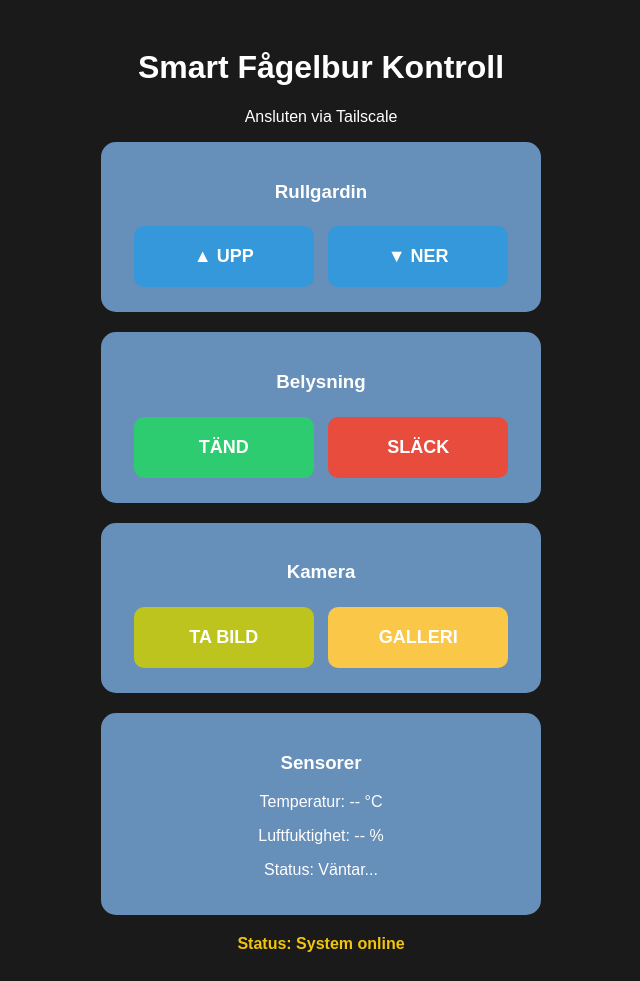
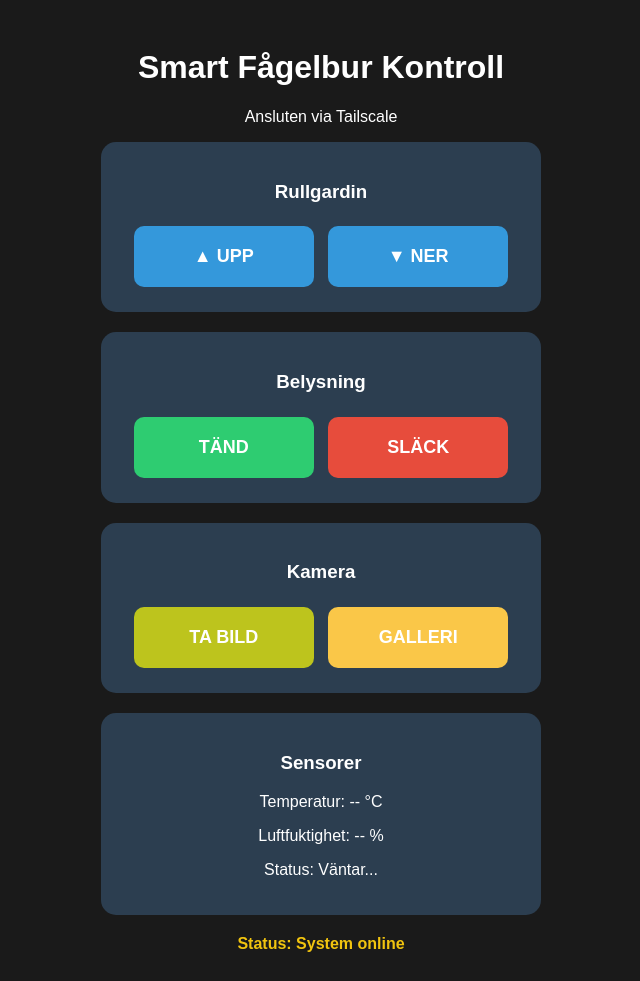
Before and after one commit to mican8saku/canary_project, a Flask app: page / in a window 1280 px wide. Shown: the whole page, without its empty margins (319-959 px from the left). Run offline with Flask 3, Linux system fonts and the light colour scheme.

Commit message:
changed color of .section

```diff
--- a/templates/index.html
+++ b/templates/index.html
@@ -5,7 +5,7 @@
     <meta name="viewport" content="width=device-width, initial-scale=1">
     <style>
         body { font-family: sans-serif; text-align: center; background: #1a1a1a; color: white; padding: 20px; }
-        .section { background: #668fb9; padding: 20px; border-radius: 15px; margin-bottom: 20px; max-width: 400px; margin-left: auto; margin-right: auto; }
+        .section { background: #2c3e50; padding: 20px; border-radius: 15px; margin-bottom: 20px; max-width: 400px; margin-left: auto; margin-right: auto; }
         .btn { padding: 20px; width: 45%; font-size: 18px; margin: 5px; border-radius: 10px; border: none; cursor: pointer; font-weight: bold; transition: 0.2s; }
 
         /* Färger */
```
